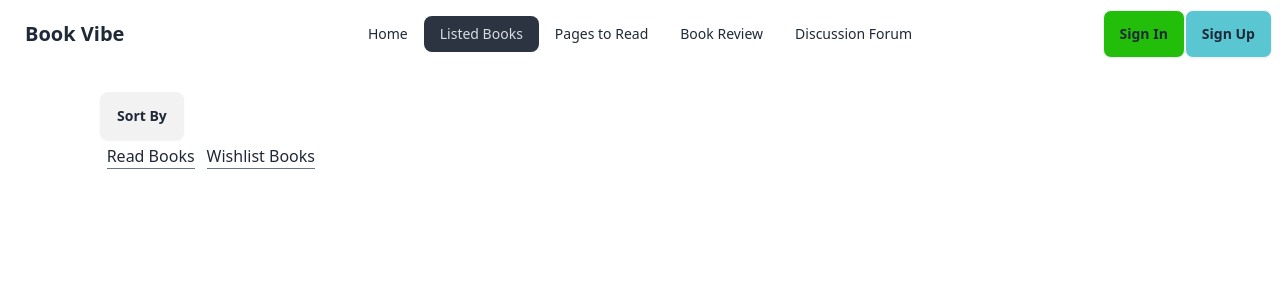
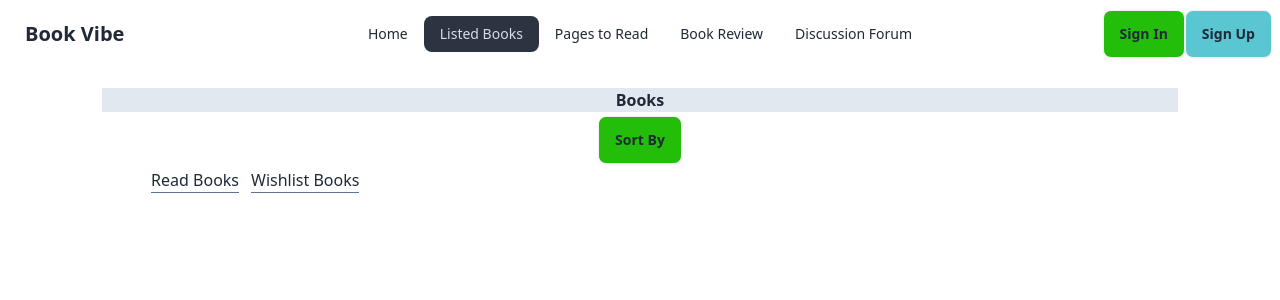
Before and after one commit to ruhul121980/Simple-Mess-managment-Client, a React (Vite) app: page /listedBooks in a window 1280 px wide. Shown: the top 300 px of the page. Built offline with nearby package versions, Linux system fonts and the light colour scheme.

Commit message:
add 404 page

```diff
--- a/src/components/Books/Books.jsx
+++ b/src/components/Books/Books.jsx
@@ -13,7 +13,7 @@ export default function Books() {
 
   return (
     <div>
-      <h2>Books {books.length}</h2>
+    <h2 className='text-center text-3xl font-bold mt-5 mb-5'>Books</h2>
 
       <div className='grid grid-cols-3 gap-4 w-11/12 mx-auto'>
         {
--- /dev/null
+++ b/src/components/Error404.jsx
@@ -0,0 +1,12 @@
+
+
+const Error404 = () => {
+  return (
+    <div>
+      <div className="font-bold text-5xl text-center flex justify-center">404 - Not Found</div>
+
+    </div>
+  );
+};
+
+export default Error404;
--- a/src/components/Home/Home.jsx
+++ b/src/components/Home/Home.jsx
@@ -5,7 +5,7 @@ import Books from '../Books/Books'
 export default function Home() {
   return (
     <div className='w-11/12 mx-auto'>
-      <h2>This is Home</h2>
+      {/* <h2 className='text-center text-3xl font-bold'>Books</h2> */}
       <Banner></Banner>
       <Books></Books>
 
--- a/src/components/ListedBoooks/ListedBooks.jsx
+++ b/src/components/ListedBoooks/ListedBooks.jsx
@@ -54,9 +54,10 @@ export default function ListedBooks() {
   }, []);
 
   return (
-    <div className='mt-5'>
-      <div className="dropdown dropdown-bottom ml-24">
-        <div tabIndex={0} role="button" className="btn m-1">Sort By</div>
+    <div className='mt-5 w-11/12 mx-auto'>
+      <div className='w-11/12 bg-slate-200 mx-auto text-center font-bold'>Books</div>
+      <div className="  dropdown dropdown-bottom items-center flex justify-center">
+        <div tabIndex={0} role="button" className="  btn m-1 bg-[#23BE0A]">Sort By</div>
         <ul tabIndex={0} className="dropdown-content z-[1] menu p-2 shadow bg-base-100 rounded-box w-52">
           <button onClick={() => handleFilter('read', 'all')}><li><a>All</a></li></button>
           <button onClick={() => handleFilter('read', 'rating')}><li ><a>Rating</a></li></button>
--- a/src/main.jsx
+++ b/src/main.jsx
@@ -15,12 +15,14 @@ import BookDetails from './components/BookDetails/BookDetails.jsx';
 import Wishlist from './components/Wishlist/Wishlist.jsx';
 import ReviewSubmissionForm from './components/ReviewSubmissionForm/ReviewSubmissionForm.jsx';
 import DiscussionForum from './components/DiscussionForum/DiscussionForum.jsx';
+import Error404 from './components/Error404.jsx';
 
 
 const router = createBrowserRouter([
   {
     path: "/",
     element: <Root></Root>,
+    errorElement:<Error404></Error404>,
     children:[
       {
         path:'/',
```
